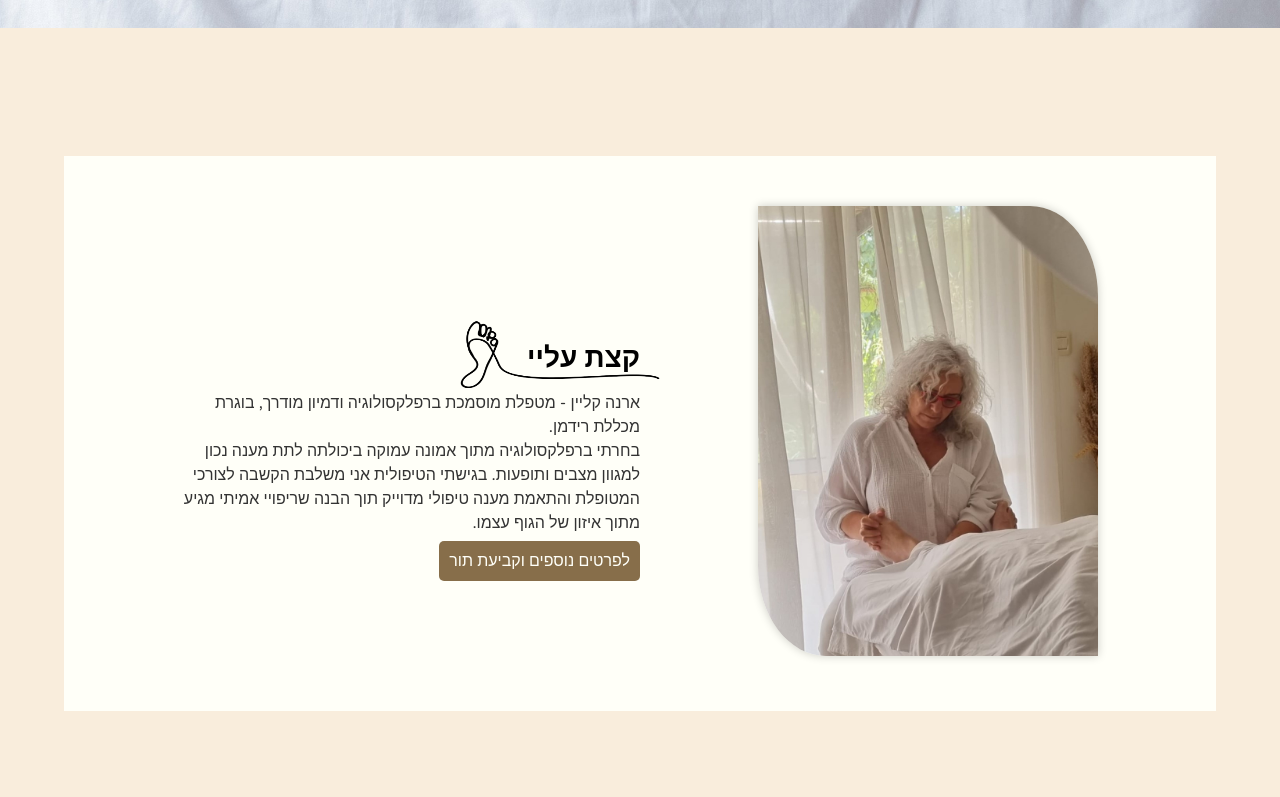
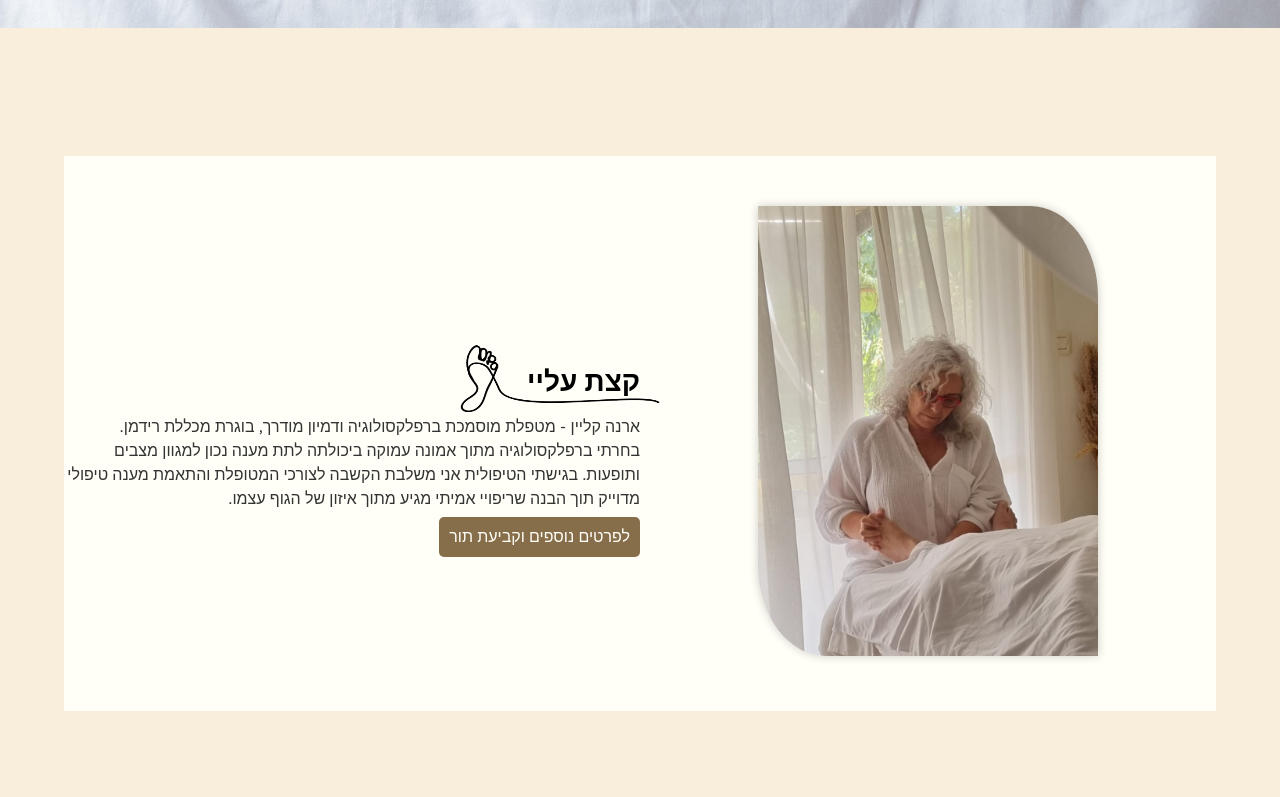
Before and after one commit to gefenbar/orna-reflexology, a React (Create React App) app: page / in a window 1280 px wide. Shown: the part 772-1569 px from the top of the page. Built offline with nearby package versions, Linux system fonts and the light colour scheme.

Commit message:
multiple desig changes and additions

```diff
--- a/src/App.css
+++ b/src/App.css
@@ -238,6 +238,7 @@ p {
   gap: 5px;
   /* margin-bottom: 30px; */
   line-height: 1.1;
+
   /* padding-left: 5px; */
   /* padding-right: 5px; */
   margin-bottom: 7vh;
@@ -304,6 +305,7 @@ p {
 .about-header {
   position: relative;
   margin-bottom: 50px;
+  margin-top:5vh
   /* top: 5vh; */
   /* padding:5px; */
 }
@@ -553,7 +555,7 @@ section {
   font-size: 16px;
   line-height: 1.5;
   /* margin-bottom: 30px; */
-  width: 80%;
+  width: 100%;
 }
 
 .about-section .about-text-container .contact-link {
@@ -598,7 +600,7 @@ section {
 
 .about-text-container p {
   font-size: 16px;
-  line-height: 1.5;
+  line-height: 1.3;
   /* margin-bottom: 30px; */
   width: 130%;
 }
@@ -771,6 +773,7 @@ font-weight: 200
   .about-section .about-text-container p{
   width: 100%;
 }
+
 }
 
 /* General Styles */
```
